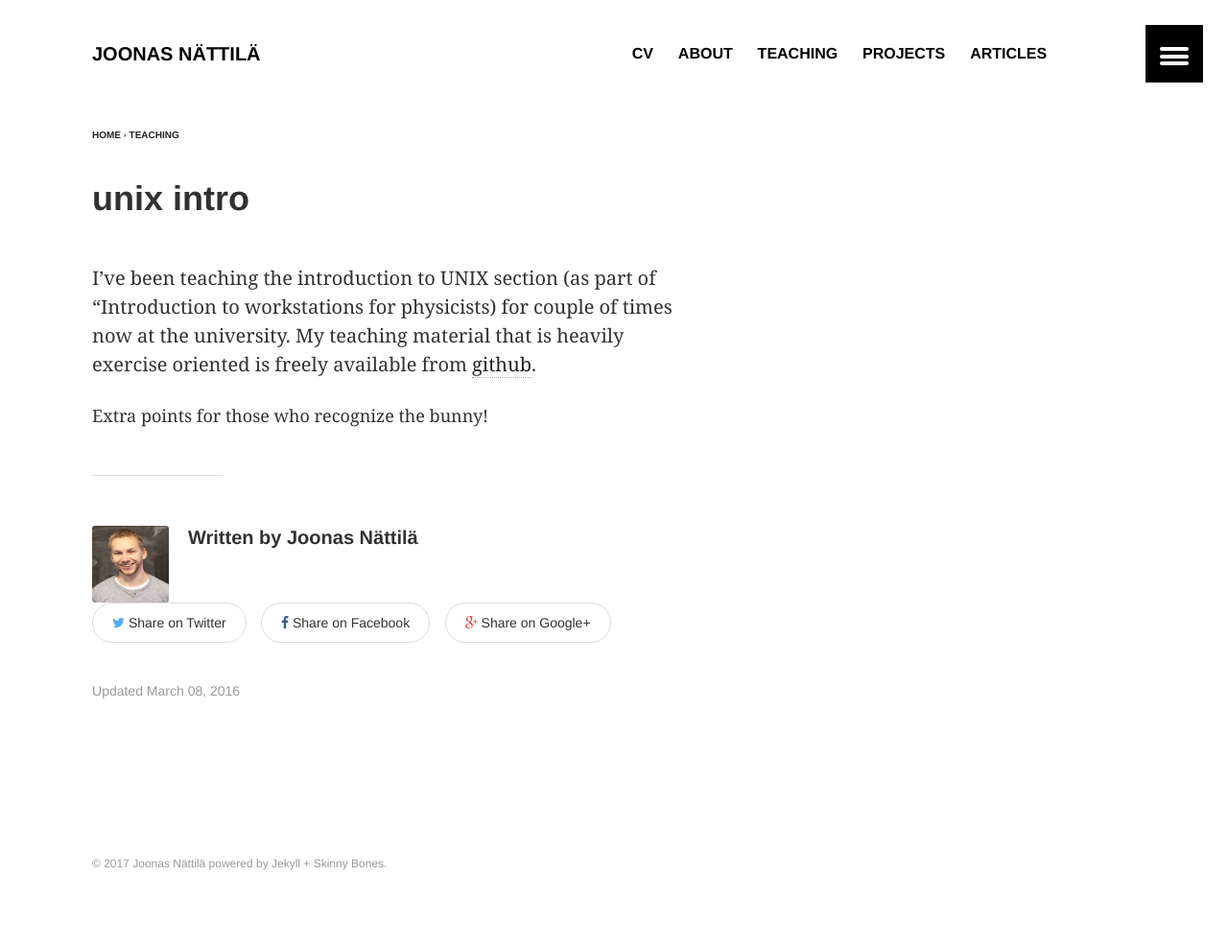
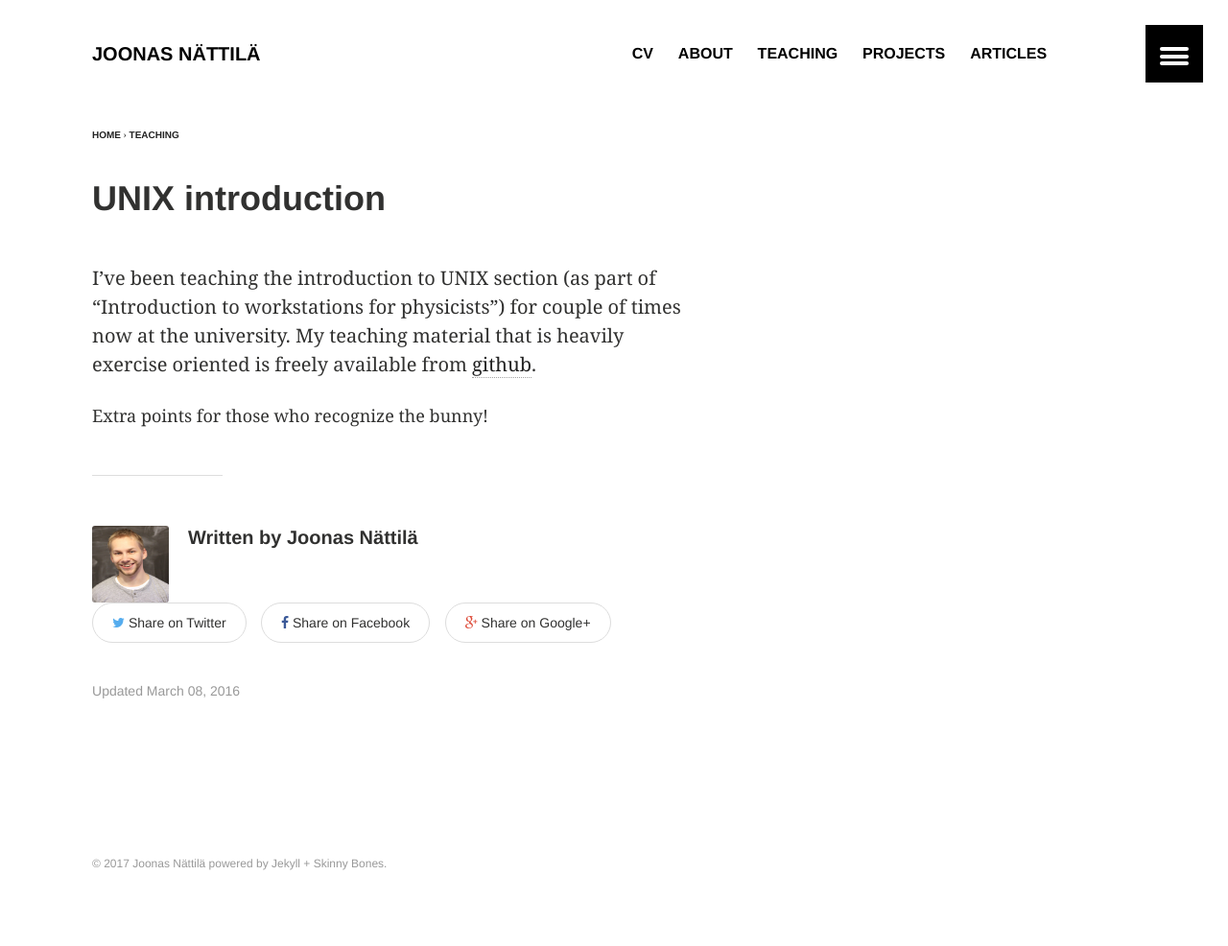
Before and after one commit to natj/natj.github.io, a Jekyll site: the page built from _posts/teaching/2016-03-08-unix.md, in a window 1280 px wide. Shown: the whole page at 96% size. Built offline with Jekyll 4.4.1, drawn with Linux system fonts in a browser that asks for light colours.

```diff
--- a/_posts/teaching/2016-03-08-unix.md
+++ b/_posts/teaching/2016-03-08-unix.md
@@ -1,6 +1,6 @@
 ---
 layout: article
-title: "unix intro"
+title: "UNIX introduction"
 toc: false
 categories: teaching
 excerpt: "3 hour introductory lecture material into the world of UNIX."
@@ -10,7 +10,7 @@ image:
   teaser: spaceglenda300.jpg
 ---
 
-I've been teaching the introduction to UNIX section (as part of "Introduction to workstations for physicists) for couple of times now at the university.
+I've been teaching the introduction to UNIX section (as part of "Introduction to workstations for physicists") for couple of times now at the university.
 My teaching material that is heavily exercise oriented is freely available from [github](https://github.com/natj/unix-intro).
 
 Extra points for those who recognize the bunny!
```
Also changed, not shown: _posts/teaching/2016-11-24-sci_wri.md (added, +15 -0 lines).
